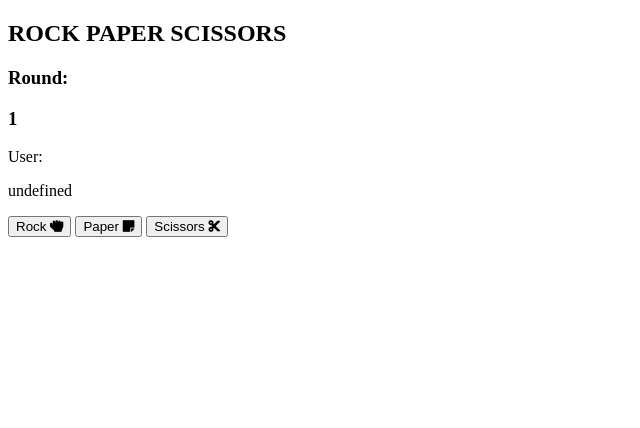
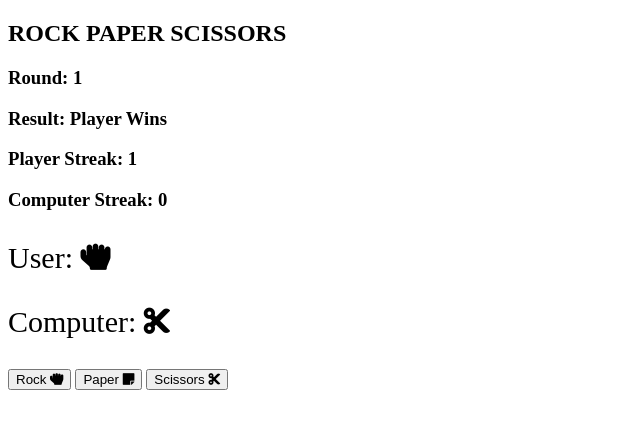
Before and after one commit to hokkichan/rock-paper-scissors, a plain HTML site: page index.html in a window 1280 px wide. Both pictures are taken after a click on the button "Rock". Shown: the whole page, without its empty margins (0-640 px from the left). Drawn offline with Linux system fonts and the light colour scheme.

Commit message:
Update gaming console

```diff
--- a/index.html
+++ b/index.html
@@ -2,41 +2,77 @@
 <html>
 
 <link rel="stylesheet" href="https://pro.fontawesome.com/releases/v5.10.0/css/all.css" integrity="sha384-AYmEC3Yw5cVb3ZcuHtOA93w35dYTsvhLPVnYs9eStHfGJvOvKxVfELGroGkvsg+p" crossorigin="anonymous"/>
+<style>
+  #gameConsole {
+  	display: inline;
+  }
+</style>
 
 
 <body>
 
 <h2>ROCK PAPER SCISSORS</h2>
-<h3>Round: </h3><h3 id="round">0</h3>
-
-<p>User:</p><p id="demo"></p>
+<div id="gameConsole">
+<h3 id="round">Round: 0</h3>
+<h3 id="result">Result: </h3>
+<h3 id="playerStreak">Player Streak: 0</h3>
+<h3 id="computerStreak">Computer Streak: 0</h3>
+<p id="player" style="font-size:30px">User:</p>
+<p id="computerDisplay" style="font-size:30px">Computer:</p>
+</div>
 
 <button
-onclick="game()" class = "myInput" value="1" id="rock">Rock <i class="fas fa-hand-rock"></i></button>
+onclick="captureValue('rock')" value="1" id="rock">Rock <i class="fas fa-hand-rock"></i></button>
 <button
-onclick="game()" class = "myInput" value="2" id="paper">Paper <i class="fas fa-sticky-note"></i></button>
+onclick="captureValue('paper')" value="2" id="paper">Paper <i class="fas fa-sticky-note"></i></button>
 <button
-onclick="game()" class = "myInput" value="3" id="scissors">Scissors <i class="fas fa-cut"></i></button>
+onclick="captureValue('scissors')" value="3" id="scissors">Scissors <i class="fas fa-cut"></i></button>
 
 </body>
 </html>
 
 <script>
-let roundNum =1;
+let roundNum =0;
 let computer;
 let userDisplay = [`<i class="fas fa-hand-rock"></i>`, `<i class="fas fa-sticky-note"></i>`, `<i class="fas fa-cut"></i>`];
+let inputValCopy;
+let currentResult;
+let playerWin =0;
+let computerWin=0;
 
 function getRandomIntInclusive(min, max) {
   min = Math.ceil(1);
   max = Math.floor(3);
   computer = Math.floor(Math.random() * (max - min + 1) + min); //The maximum is inclusive and the minimum is inclusive
 }
+
+function captureValue(id) {
+  let inputVal = document.getElementById(id).value;
+  inputValCopy = inputVal;
+  game();
+}
+
+function determineWinner() {
+  if (inputValCopy == 1 && computer ==1 || inputValCopy == 2 && computer == 2 || inputValCopy == 3 && computer == 3) {
+  	currentResult = "Draw"
+  } else if (inputValCopy == 1 && computer == 2 || inputValCopy == 2 && computer == 3 || inputValCopy == 3 && computer == 1) {
+  	currentResult = "Computer Wins";
+  	computerWin+=1;
+  } else {
+  	currentResult = "Player Wins";
+  	playerWin+=1;
+  }
+}
+
 function game() {
-  var inputVal = document.getElementsByClassName("myInput").value;
-  console.log(inputVal);
   getRandomIntInclusive();
-  document.getElementById("demo").innerHTML = userDisplay[this.value-1];
-  document.getElementById("round").innerHTML = roundNum;
   roundNum+=1;
+  determineWinner()
+  document.getElementById("round").innerHTML = `Round: ${roundNum}`;
+  document.getElementById("result").innerHTML = `Result: ${currentResult}`;
+  document.getElementById("playerStreak").innerHTML = `Player Streak: ${playerWin}`;
+  document.getElementById("computerStreak").innerHTML = `Computer Streak: ${computerWin}`;
+  document.getElementById("player").innerHTML = `User: ${userDisplay[inputValCopy-1]}`;
+  document.getElementById("computerDisplay").innerHTML = `Computer: ${userDisplay[computer-1]}`;
   }
 </script>
```
